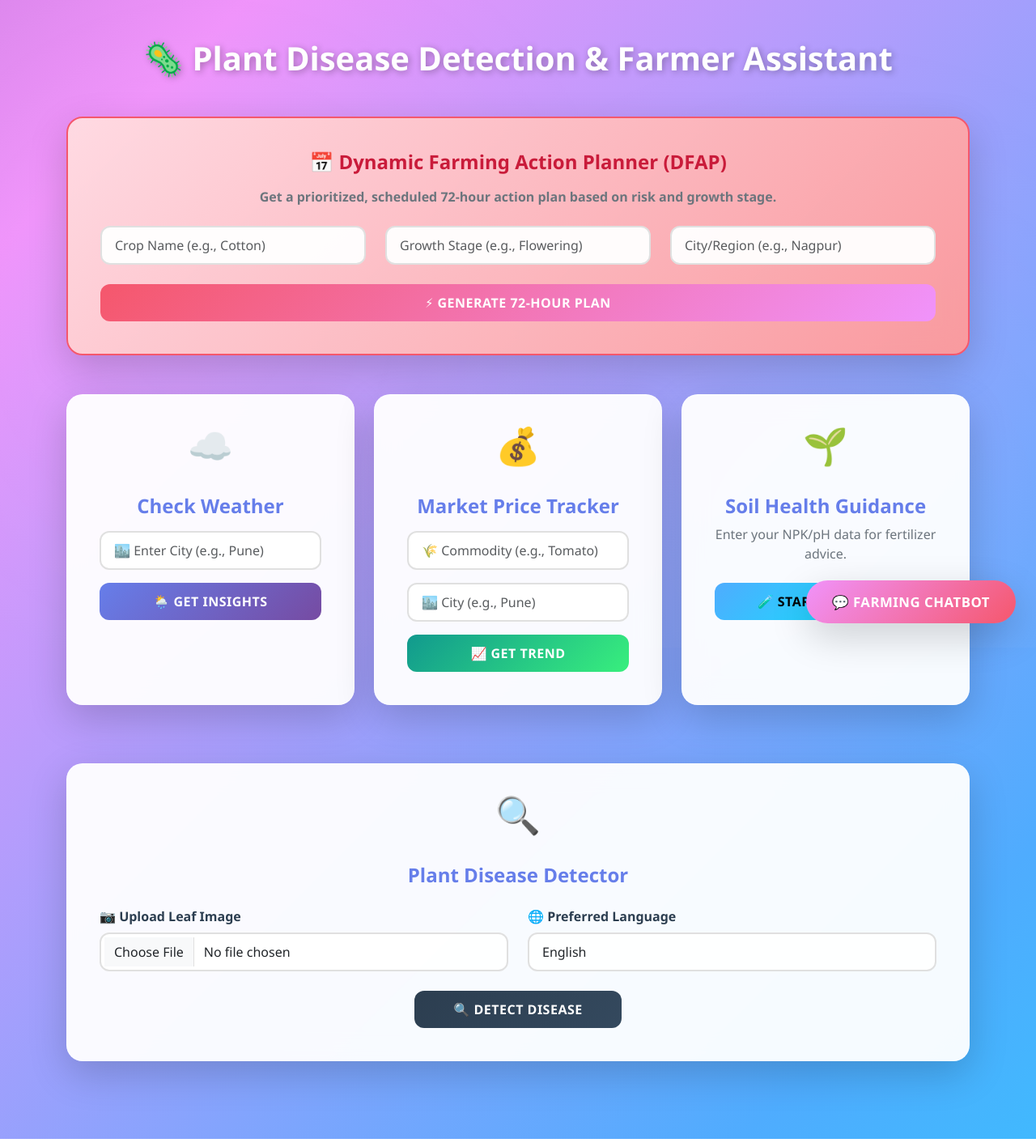
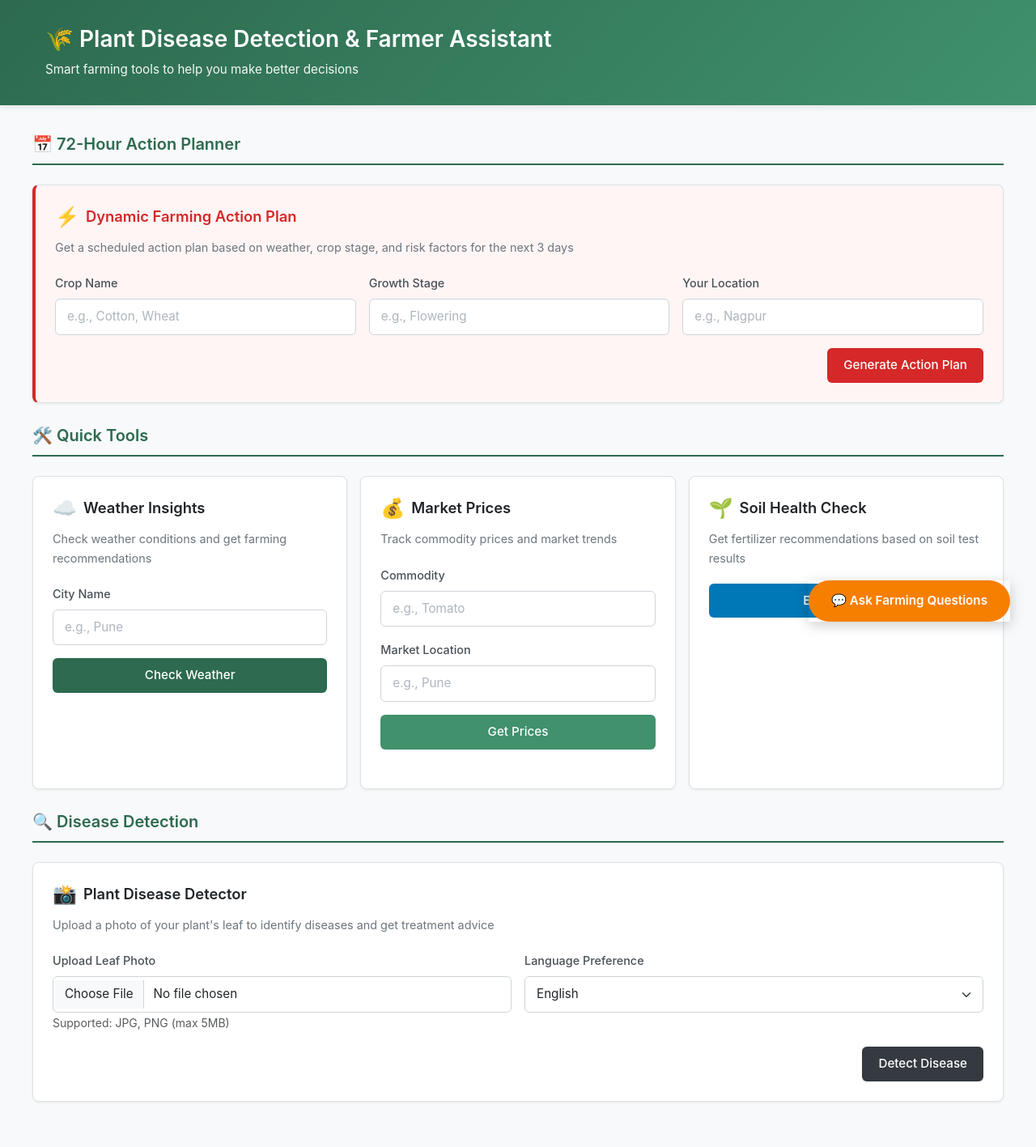
Before and after one commit to adityaghadge-ai/medicinal-plant-detection, a Flask app: page / in a window 1280 px wide. Shown: the whole page at 81% size. Run offline with Flask 3, Linux system fonts and the light colour scheme; some libraries are stand-ins or nearby versions.

Commit message:
updated UI

```diff
--- a/templates/index.html
+++ b/templates/index.html
@@ -9,141 +9,132 @@
 <style>
   * {
     box-sizing: border-box;
-  }
-
-  @keyframes float {
-    0%, 100% { transform: translateY(0); }
-    50% { transform: translateY(-15px); }
-  }
-
-  @keyframes fadeIn {
-    from { opacity: 0; transform: translateY(20px); }
-    to { opacity: 1; transform: translateY(0); }
-  }
-
-  @keyframes gradientFlow {
-    0% { background-position: 0% 50%; }
-    50% { background-position: 100% 50%; }
-    100% { background-position: 0% 50%; }
-  }
-
-  @keyframes spin {
-    to { transform: rotate(360deg); }
+    margin: 0;
+    padding: 0;
   }
 
   body {
-    background: linear-gradient(135deg, #667eea 0%, #764ba2 25%, #f093fb 50%, #4facfe 75%, #00f2fe 100%);
-    background-size: 300% 300%;
-    animation: gradientFlow 12s ease infinite;
-    color: #fff;
-    font-family: 'Segoe UI', Tahoma, Geneva, Verdana, sans-serif;
+    background: #f8f9fa;
+    color: #212529;
+    font-family: -apple-system, BlinkMacSystemFont, 'Segoe UI', Roboto, 'Helvetica Neue', Arial, sans-serif;
+    line-height: 1.6;
     min-height: 100vh;
-    position: relative;
-    overflow-x: hidden;
-    will-change: background-position;
   }
 
-  body::before {
-    content: '';
-    position: fixed;
-    top: 0;
-    left: 0;
-    width: 100%;
-    height: 100%;
-    background-image: radial-gradient(circle at 20% 50%, rgba(255,255,255,0.05) 0%, transparent 50%),
-                      radial-gradient(circle at 80% 80%, rgba(255,255,255,0.05) 0%, transparent 50%);
-    pointer-events: none;
-    z-index: 0;
+  .header {
+    background: linear-gradient(135deg, #2d6a4f 0%, #40916c 100%);
+    color: white;
+    padding: 2rem 0;
+    box-shadow: 0 2px 8px rgba(0,0,0,0.1);
+  }
+
+  .header h1 {
+    font-size: 1.75rem;
+    font-weight: 600;
+    margin: 0;
+  }
+
+  .header p {
+    margin: 0.5rem 0 0 0;
+    opacity: 0.95;
+    font-size: 0.95rem;
   }
 
   .container {
-    position: relative;
-    z-index: 1;
-    animation: fadeIn 0.6s ease-out;
+    max-width: 1200px;
+    padding: 0 1rem;
   }
 
-  h2 {
-    font-size: 2.5rem;
-    font-weight: 800;
-    text-shadow: 2px 2px 8px rgba(0,0,0,0.3);
-    margin-bottom: 3rem;
+  .main-content {
+    padding: 2rem 0;
+  }
+
+  .section-title {
+    font-size: 1.25rem;
+    font-weight: 600;
+    color: #2d6a4f;
+    margin-bottom: 1.5rem;
+    padding-bottom: 0.5rem;
+    border-bottom: 2px solid #2d6a4f;
   }
 
   .card {
-    border-radius: 20px;
-    background: rgba(255, 255, 255, 0.95);
-    backdrop-filter: blur(15px);
-    border: 1px solid rgba(255, 255, 255, 0.4);
-    transition: transform 0.3s ease, box-shadow 0.3s ease;
-    position: relative;
-    overflow: hidden;
-    will-change: transform;
-  }
-
-  .card::after {
-    content: '';
-    position: absolute;
-    top: -2px;
-    left: -2px;
-    right: -2px;
-    bottom: -2px;
-    background: linear-gradient(45deg, transparent, rgba(255,255,255,0.15), transparent);
-    border-radius: 20px;
-    opacity: 0;
-    transition: opacity 0.3s ease;
-    pointer-events: none;
-    z-index: 0;
+    border: 1px solid #dee2e6;
+    border-radius: 8px;
+    background: white;
+    box-shadow: 0 1px 3px rgba(0,0,0,0.08);
+    transition: box-shadow 0.2s ease;
+    margin-bottom: 1.5rem;
+    height: 100%;
   }
 
   .card:hover {
-    transform: translateY(-8px);
-    box-shadow: 0 15px 35px rgba(0,0,0,0.25);
-  }
-
-  .card:hover::after {
-    opacity: 1;
+    box-shadow: 0 4px 12px rgba(0,0,0,0.12);
   }
 
   .card-body {
-    color: #2c3e50;
-    position: relative;
-    z-index: 1;
+    padding: 1.5rem;
   }
 
-  .card h4 {
-    font-weight: 700;
-    color: #667eea;
+  .card-title {
+    font-size: 1.15rem;
+    font-weight: 600;
+    color: #212529;
+    margin-bottom: 0.75rem;
+    display: flex;
+    align-items: center;
+    gap: 0.5rem;
+  }
+
+  .card-icon {
+    font-size: 1.5rem;
+    line-height: 1;
+  }
+
+  .card-description {
+    color: #6c757d;
+    font-size: 0.9rem;
+    margin-bottom: 1.25rem;
+  }
+
+  .form-label {
+    font-weight: 500;
+    color: #495057;
+    margin-bottom: 0.5rem;
+    font-size: 0.9rem;
   }
 
   .form-control, .form-select {
-    border-radius: 12px;
-    border: 2px solid #e0e0e0;
-    padding: 10px 16px;
-    transition: border-color 0.2s ease, box-shadow 0.2s ease;
-    background: rgba(255, 255, 255, 0.95);
+    border: 1px solid #ced4da;
+    border-radius: 6px;
+    padding: 0.625rem 0.875rem;
+    font-size: 0.95rem;
+    transition: border-color 0.15s ease, box-shadow 0.15s ease;
   }
 
   .form-control:focus, .form-select:focus {
-    border-color: #667eea;
-    box-shadow: 0 0 0 3px rgba(102, 126, 234, 0.15);
+    border-color: #40916c;
+    box-shadow: 0 0 0 0.2rem rgba(64, 145, 108, 0.15);
     outline: none;
   }
 
+  .form-control::placeholder {
+    color: #adb5bd;
+  }
+
   .btn {
-    border-radius: 12px;
-    padding: 11px 28px;
-    font-weight: 600;
-    text-transform: uppercase;
-    letter-spacing: 0.5px;
-    transition: all 0.2s ease;
+    border-radius: 6px;
+    padding: 0.625rem 1.25rem;
+    font-weight: 500;
+    font-size: 0.95rem;
+    transition: all 0.15s ease;
     border: none;
-    position: relative;
-    overflow: hidden;
+    cursor: pointer;
   }
 
   .btn:hover {
-    transform: translateY(-2px);
-    box-shadow: 0 8px 20px rgba(0,0,0,0.25);
+    transform: translateY(-1px);
+    box-shadow: 0 2px 8px rgba(0,0,0,0.15);
   }
 
   .btn:active {
@@ -151,73 +142,80 @@
   }
 
   .btn-primary {
-    background: linear-gradient(135deg, #667eea 0%, #764ba2 100%);
+    background: #2d6a4f;
+    color: white;
+  }
+
+  .btn-primary:hover {
+    background: #245943;
   }
 
   .btn-success {
-    background: linear-gradient(135deg, #11998e 0%, #38ef7d 100%);
+    background: #40916c;
+    color: white;
+  }
+
+  .btn-success:hover {
+    background: #367d5c;
   }
 
   .btn-info {
-    background: linear-gradient(135deg, #4facfe 0%, #00f2fe 100%);
+    background: #0077b6;
+    color: white;
+  }
+
+  .btn-info:hover {
+    background: #006399;
+  }
+
+  .btn-warning {
+    background: #f77f00;
+    color: white;
+  }
+
+  .btn-warning:hover {
+    background: #dc6f00;
   }
 
   .btn-danger {
-    background: linear-gradient(135deg, #f5576c 0%, #f093fb 100%);
+    background: #d62828;
     color: white;
   }
 
-  .btn-warning {
-    background: linear-gradient(135deg, #f093fb 0%, #f5576c 100%);
+  .btn-danger:hover {
+    background: #ba2323;
+  }
+
+  .btn-dark {
+    background: #343a40;
     color: white;
   }
 
-  .btn-dark {
-    background: linear-gradient(135deg, #2c3e50 0%, #34495e 100%);
+  .btn-dark:hover {
+    background: #23272b;
   }
 
-  .emoji-icon {
-    display: inline-block;
-    font-size: 2.8rem;
-    margin-bottom: 1rem;
-    animation: float 4s ease-in-out infinite;
+  .priority-card {
+    border-left: 4px solid #d62828;
+    background: #fff5f5;
   }
 
-  .feature-card:nth-child(1) .emoji-icon { animation-delay: 0s; }
-  .feature-card:nth-child(2) .emoji-icon { animation-delay: 0.7s; }
-  .feature-card:nth-child(3) .emoji-icon { animation-delay: 1.4s; }
-
-  .dfap-card {
-    background: linear-gradient(135deg, rgba(255, 221, 225, 0.95), rgba(255, 153, 153, 0.95));
-    border: 2px solid #f5576c;
-    box-shadow: 0 12px 30px rgba(245, 87, 108, 0.3);
+  .priority-card .card-title {
+    color: #d62828;
   }
 
-  .dfap-card h4 {
-    color: #c91b3a;
+  .chatbot-btn {
+    position: fixed;
+    bottom: 2rem;
+    right: 2rem;
+    z-index: 1000;
+    box-shadow: 0 4px 16px rgba(0,0,0,0.2);
   }
 
-  #soil-form-collapse {
-    animation: fadeIn 0.4s ease-out;
-  }
-
-  .text-secondary {
-    color: #6c757d !important;
-  }
-
-  .chatbot-float {
-    position: fixed;
-    bottom: 25px;
-    right: 25px;
-    z-index: 1000;
-    animation: float 3s ease-in-out infinite;
-  }
-
-  .chatbot-float .btn {
+  .chatbot-btn .btn {
     border-radius: 50px;
-    padding: 14px 32px;
-    font-size: 1.05rem;
-    box-shadow: 0 8px 25px rgba(0,0,0,0.3);
+    padding: 0.875rem 1.75rem;
+    font-weight: 600;
   }
 
   .loader-modal {
@@ -228,231 +226,278 @@
     top: 0;
     width: 100%;
     height: 100%;
-    background-color: rgba(0, 0, 0, 0.75);
+    background-color: rgba(0, 0, 0, 0.5);
     align-items: center;
     justify-content: center;
   }
 
   .loader-content {
-    background: linear-gradient(135deg, #ffffff 0%, #f8f9fa 100%);
-    padding: 40px;
-    border-radius: 20px;
+    background: white;
+    padding: 2rem;
+    border-radius: 8px;
     text-align: center;
-    box-shadow: 0 15px 50px rgba(0,0,0,0.4);
-    animation: fadeIn 0.3s ease-out;
+    box-shadow: 0 8px 32px rgba(0,0,0,0.2);
     max-width: 400px;
     width: 90%;
   }
 
   .spinner-border {
-    width: 3.5rem;
-    height: 3.5rem;
-    border-width: 4px;
-    color: #667eea;
+    width: 3rem;
+    height: 3rem;
+    border-width: 3px;
+    color: #40916c;
   }
 
   .loader-content h5 {
-    color: #2c3e50;
-    margin-top: 20px;
+    color: #212529;
+    margin-top: 1rem;
     font-weight: 600;
+    font-size: 1.1rem;
   }
 
-  .stagger-1 { animation: fadeIn 0.5s ease-out 0.1s backwards; }
-  .stagger-2 { animation: fadeIn 0.5s ease-out 0.2s backwards; }
-  .stagger-3 { animation: fadeIn 0.5s ease-out 0.3s backwards; }
+  .loader-content p {
+    color: #6c757d;
+    margin-top: 0.5rem;
+    font-size: 0.9rem;
+  }
+
+  .collapse-toggle {
+    cursor: pointer;
+    user-select: none;
+  }
 
   @media (max-width: 768px) {
-    h2 {
-      font-size: 1.75rem;
-      margin-bottom: 2rem;
+    .header h1 {
+      font-size: 1.5rem;
     }
 
-    .emoji-icon {
-      font-size: 2.2rem;
+    .header p {
+      font-size: 0.875rem;
     }
 
-    .chatbot-float {
-      bottom: 15px;
-      right: 15px;
+    .main-content {
+      padding: 1.5rem 0;
     }
 
-    .chatbot-float .btn {
-      padding: 12px 24px;
-      font-size: 0.95rem;
+    .card-body {
+      padding: 1.25rem;
+    }
+
+    .chatbot-btn {
+      bottom: 1rem;
+      right: 1rem;
+    }
+
+    .chatbot-btn .btn {
+      padding: 0.75rem 1.5rem;
+      font-size: 0.9rem;
+    }
+
+    .section-title {
+      font-size: 1.1rem;
     }
   }
 
-  @media (prefers-reduced-motion: reduce) {
-    *,
-    *::before,
-    *::after {
-      animation-duration: 0.01ms !important;
-      animation-iteration-count: 1 !important;
-      transition-duration: 0.01ms !important;
+  @media (max-width: 576px) {
+    .btn {
+      width: 100%;
+      margin-top: 0.5rem;
     }
   }
 </style>
 <body>
-  <div class="container py-5">
-    <h2 class="text-center mb-5">🦠 Plant Disease Detection & Farmer Assistant</h2>
+  <div class="header">
+    <div class="container">
+      <h1>🌾 Plant Disease Detection & Farmer Assistant</h1>
+      <p>Smart farming tools to help you make better decisions</p>
+    </div>
+  </div>
 
-    <!-- DFAP Card -->
-    <div class="card shadow-lg p-4 mb-5 dfap-card">
-        <div class="card-body">
-            <h4 class="text-center mb-3">📅 Dynamic Farming Action Planner (DFAP)</h4>
-            <p class="text-secondary text-center fw-bold mb-4">Get a prioritized, scheduled 72-hour action plan based on risk and growth stage.</p>
-            <form action="/planner" method="POST" class="ai-form">
-                <div class="row">
-                    <div class="col-md-4 mb-3">
-                        <input type="text" class="form-control" name="crop" placeholder="Crop Name (e.g., Cotton)" required>
-                    </div>
-                    <div class="col-md-4 mb-3">
-                        <input type="text" class="form-control" name="stage" placeholder="Growth Stage (e.g., Flowering)" required>
-                    </div>
-                    <div class="col-md-4 mb-3">
-                        <input type="text" class="form-control" name="city" placeholder="City/Region (e.g., Nagpur)" required>
-                    </div>
-                </div>
-                <div class="text-center mt-2">
-                    <button type="submit" class="btn btn-danger px-5 w-100">⚡ Generate 72-Hour Plan</button>
-                </div>
-            </form>
+  <div class="container main-content">
+
+    <!-- Priority Action Planner -->
+    <div class="section-title">📅 72-Hour Action Planner</div>
+    <div class="card priority-card">
+      <div class="card-body">
+        <div class="card-title">
+          <span class="card-icon">⚡</span>
+          Dynamic Farming Action Plan
         </div>
+        <p class="card-description">Get a scheduled action plan based on weather, crop stage, and risk factors for the next 3 days</p>
+        <form action="/planner" method="POST" class="ai-form">
+          <div class="row g-3">
+            <div class="col-md-4">
+              <label class="form-label">Crop Name</label>
+              <input type="text" class="form-control" name="crop" placeholder="e.g., Cotton, Wheat" required>
+            </div>
+            <div class="col-md-4">
+              <label class="form-label">Growth Stage</label>
+              <input type="text" class="form-control" name="stage" placeholder="e.g., Flowering" required>
+            </div>
+            <div class="col-md-4">
+              <label class="form-label">Your Location</label>
+              <input type="text" class="form-control" name="city" placeholder="e.g., Nagpur" required>
+            </div>
+          </div>
+          <div class="text-end mt-3">
+            <button type="submit" class="btn btn-danger">Generate Action Plan</button>
+          </div>
+        </form>
+      </div>
     </div>
 
-    <!-- Main Features Row -->
-    <div class="row mb-5">
-        <!-- Weather Checker -->
-        <div class="col-md-4 mb-4 stagger-1">
-            <div class="card shadow-lg p-4 h-100 feature-card">
-                <div class="card-body text-center">
-                    <div class="emoji-icon">☁️</div>
-                    <h4 class="mb-3">Check Weather</h4>
-                    <form action="/weather" method="POST" class="ai-form">
-                        <div class="mb-3">
-                            <input type="text" class="form-control" name="city" placeholder="🏙️ Enter City (e.g., Pune)" required>
-                        </div>
-                        <div class="text-center">
-                            <button type="submit" class="btn btn-primary px-4 w-100">🌦️ Get Insights</button>
-                        </div>
-                    </form>
-                </div>
+    <!-- Quick Tools -->
+    <div class="section-title">🛠️ Quick Tools</div>
+    <div class="row g-3">
+
+      <!-- Weather -->
+      <div class="col-md-4">
+        <div class="card">
+          <div class="card-body">
+            <div class="card-title">
+              <span class="card-icon">☁️</span>
+              Weather Insights
             </div>
+            <p class="card-description">Check weather conditions and get farming recommendations</p>
+            <form action="/weather" method="POST" class="ai-form">
+              <div class="mb-3">
+                <label class="form-label">City Name</label>
+                <input type="text" class="form-control" name="city" placeholder="e.g., Pune" required>
+              </div>
+              <button type="submit" class="btn btn-primary w-100">Check Weather</button>
+            </form>
+          </div>
         </div>
+      </div>
 
-        <!-- Market Price Tracker -->
-        <div class="col-md-4 mb-4 stagger-2">
-            <div class="card shadow-lg p-4 h-100 feature-card">
-                <div class="card-body text-center">
-                    <div class="emoji-icon">💰</div>
-                    <h4 class="mb-3">Market Price Tracker</h4>
-                    <form action="/market" method="POST" class="ai-form">
-                        <div class="mb-3">
-                            <input type="text" class="form-control" name="commodity" placeholder="🌾 Commodity (e.g., Tomato)" required>
-                        </div>
-                        <div class="mb-3">
-                            <input type="text" class="form-control" name="city" placeholder="🏙️ City (e.g., Pune)" required>
-                        </div>
-                        <div class="text-center">
-                            <button type="submit" class="btn btn-success px-4 w-100">📈 Get Trend</button>
-                        </div>
-                    </form>
-                </div>
+      <!-- Market Price -->
+      <div class="col-md-4">
+        <div class="card">
+          <div class="card-body">
+            <div class="card-title">
+              <span class="card-icon">💰</span>
+              Market Prices
             </div>
+            <p class="card-description">Track commodity prices and market trends</p>
+            <form action="/market" method="POST" class="ai-form">
+              <div class="mb-3">
+                <label class="form-label">Commodity</label>
+                <input type="text" class="form-control" name="commodity" placeholder="e.g., Tomato" required>
+              </div>
+              <div class="mb-3">
+                <label class="form-label">Market Location</label>
+                <input type="text" class="form-control" name="city" placeholder="e.g., Pune" required>
+              </div>
+              <button type="submit" class="btn btn-success w-100">Get Prices</button>
+            </form>
+          </div>
         </div>
+      </div>
 
-        <!-- Soil Health Guidance -->
-        <div class="col-md-4 mb-4 stagger-3">
-            <div class="card shadow-lg p-4 h-100 d-flex flex-column justify-content-center align-items-center feature-card">
-                <div class="card-body text-center w-100">
-                    <div class="emoji-icon">🌱</div>
-                    <h4>Soil Health Guidance</h4>
-                    <p class="text-secondary mb-4">Enter your NPK/pH data for fertilizer advice.</p>
-                    <button class="btn btn-info px-4 w-100" type="button" data-bs-toggle="collapse" data-bs-target="#soil-form-collapse" aria-expanded="false">
-                      🧪 Start Guidance
-                    </button>
-                </div>
+      <!-- Soil Health -->
+      <div class="col-md-4">
+        <div class="card">
+          <div class="card-body">
+            <div class="card-title">
+              <span class="card-icon">🌱</span>
+              Soil Health Check
             </div>
+            <p class="card-description">Get fertilizer recommendations based on soil test results</p>
+            <button class="btn btn-info w-100" type="button" data-bs-toggle="collapse" data-bs-target="#soil-form-collapse">
+              Enter Soil Data
+            </button>
+          </div>
         </div>
+      </div>
     </div>
 
-    <!-- Soil Guidance Form (Collapsible) -->
-    <div class="collapse mb-5" id="soil-form-collapse">
-        <div class="card shadow-lg p-4">
-            <div class="card-body">
-                <h4 class="text-center mb-4">🔬 Enter Soil Test Data</h4>
-                <form action="/soil" method="POST" class="ai-form">
-                    <div class="row">
-                        <div class="col-md-3 mb-3">
-                            <input type="number" step="0.1" class="form-control" name="ph" placeholder="📊 pH (e.g., 6.5)" required>
-                        </div>
-                        <div class="col-md-3 mb-3">
-                            <input type="text" class="form-control" name="crop" placeholder="🌾 Crop (e.g., Wheat)" required>
-                        </div>
-                        <div class="col-md-2 mb-3">
-                            <input type="number" class="form-control" name="nitrogen" placeholder="N (kg/ha)" required>
-                        </div>
-                        <div class="col-md-2 mb-3">
-                            <input type="number" class="form-control" name="phosphorus" placeholder="P (kg/ha)" required>
-                        </div>
-                        <div class="col-md-2 mb-3">
-                            <input type="number" class="form-control" name="potassium" placeholder="K (kg/ha)" required>
-                        </div>
-                    </div>
-                    <div class="text-center mt-2">
-                        <button type="submit" class="btn btn-warning px-5">🔬 Get AI Recommendations</button>
-                    </div>
-                </form>
+    <!-- Soil Form (Collapsible) -->
+    <div class="collapse mt-3" id="soil-form-collapse">
+      <div class="card">
+        <div class="card-body">
+          <div class="card-title">
+            <span class="card-icon">🔬</span>
+            Soil Test Analysis
+          </div>
+          <form action="/soil" method="POST" class="ai-form">
+            <div class="row g-3">
+              <div class="col-md-3">
+                <label class="form-label">pH Level</label>
+                <input type="number" step="0.1" class="form-control" name="ph" placeholder="e.g., 6.5" required>
+              </div>
+              <div class="col-md-3">
+                <label class="form-label">Crop Type</label>
+                <input type="text" class="form-control" name="crop" placeholder="e.g., Wheat" required>
+              </div>
+              <div class="col-md-2">
+                <label class="form-label">N (kg/ha)</label>
+                <input type="number" class="form-control" name="nitrogen" placeholder="e.g., 120" required>
+              </div>
+              <div class="col-md-2">
+                <label class="form-label">P (kg/ha)</label>
+                <input type="number" class="form-control" name="phosphorus" placeholder="e.g., 60" required>
+              </div>
+              <div class="col-md-2">
+                <label class="form-label">K (kg/ha)</label>
+                <input type="number" class="form-control" name="potassium" placeholder="e.g., 40" required>
+              </div>
             </div>
+            <div class="text-end mt-3">
+              <button type="submit" class="btn btn-warning">Get Recommendations</button>
+            </div>
+          </form>
         </div>
+      </div>
     </div>
 
-    <!-- Disease Detection Section -->
-    <div class="card shadow-lg p-4 mb-5">
+    <!-- Disease Detection -->
+    <div class="section-title mt-4">🔍 Disease Detection</div>
+    <div class="card">
       <div class="card-body">
-        <div class="text-center mb-4">
-          <div class="emoji-icon">🔍</div>
-          <h4>Plant Disease Detector</h4>
+        <div class="card-title">
+          <span class="card-icon">📸</span>
+          Plant Disease Detector
         </div>
+        <p class="card-description">Upload a photo of your plant's leaf to identify diseases and get treatment advice</p>
         <form action="/predict" method="POST" enctype="multipart/form-data" class="ai-form">
-          <div class="row">
-            <div class="col-md-6 mb-3">
-              <label class="form-label fw-bold">📷 Upload Leaf Image</label>
-              <input class="form-control" type="file" name="file" required>
+          <div class="row g-3">
+            <div class="col-md-6">
+              <label class="form-label">Upload Leaf Photo</label>
+              <input class="form-control" type="file" name="file" accept="image/*" required>
+              <small class="text-muted">Supported: JPG, PNG (max 5MB)</small>
             </div>
-            <div class="col-md-6 mb-3">
-              <label class="form-label fw-bold">🌐 Preferred Language</label>
+            <div class="col-md-6">
+              <label class="form-label">Language Preference</label>
               <select class="form-select" name="lang" required>
                 <option value="english">English</option>
                 <option value="marathi">मराठी (Marathi)</option>
               </select>
             </div>
           </div>
-          <div class="text-center mt-2">
-            <button type="submit" class="btn btn-dark px-5">🔍 Detect Disease</button>
+          <div class="text-end mt-3">
+            <button type="submit" class="btn btn-dark">Detect Disease</button>
           </div>
         </form>
       </div>
     </div>
 
-    <!-- Chatbot Floating Button -->
-    <div class="chatbot-float">
-      <a href="/chat" class="btn btn-warning shadow-lg">💬 Farming Chatbot</a>
+    <!-- Chatbot Button -->
+    <div class="chatbot-btn">
+      <a href="/chat" class="btn btn-warning">💬 Ask Farming Questions</a>
     </div>
   </div>
 
   <!-- Loading Modal -->
   <div id="loadingModal" class="loader-modal">
-      <div class="loader-content">
-          <div class="spinner-border" role="status">
-              <span class="visually-hidden">Loading...</span>
-          </div>
-          <h5>Generating AI Insights...</h5>
-          <p class="text-secondary mb-0">This might take a moment. Please wait.</p>
+    <div class="loader-content">
+      <div class="spinner-border" role="status">
+        <span class="visually-hidden">Loading...</span>
       </div>
+      <h5>Processing your request...</h5>
+      <p>Please wait while we analyze the data</p>
+    </div>
   </div>
 
-  <!-- Bootstrap JS -->
   <script src="https://cdn.jsdelivr.net/npm/bootstrap@5.3.2/dist/js/bootstrap.bundle.min.js"></script>
 
   <script>
@@ -460,18 +505,8 @@
     const aiForms = document.querySelectorAll('.ai-form');
 
     aiForms.forEach(form => {
-        form.addEventListener('submit', function() {
-            loadingModal.style.display = 'flex';
-        });
-    });
-
-    document.querySelectorAll('.card').forEach(card => {
-      card.addEventListener('mouseenter', function() {
-        this.style.zIndex = '10';
-      });
-
-      card.addEventListener('mouseleave', function() {
-        this.style.zIndex = '1';
+      form.addEventListener('submit', function() {
+        loadingModal.style.display = 'flex';
       });
     });
   </script>
```
